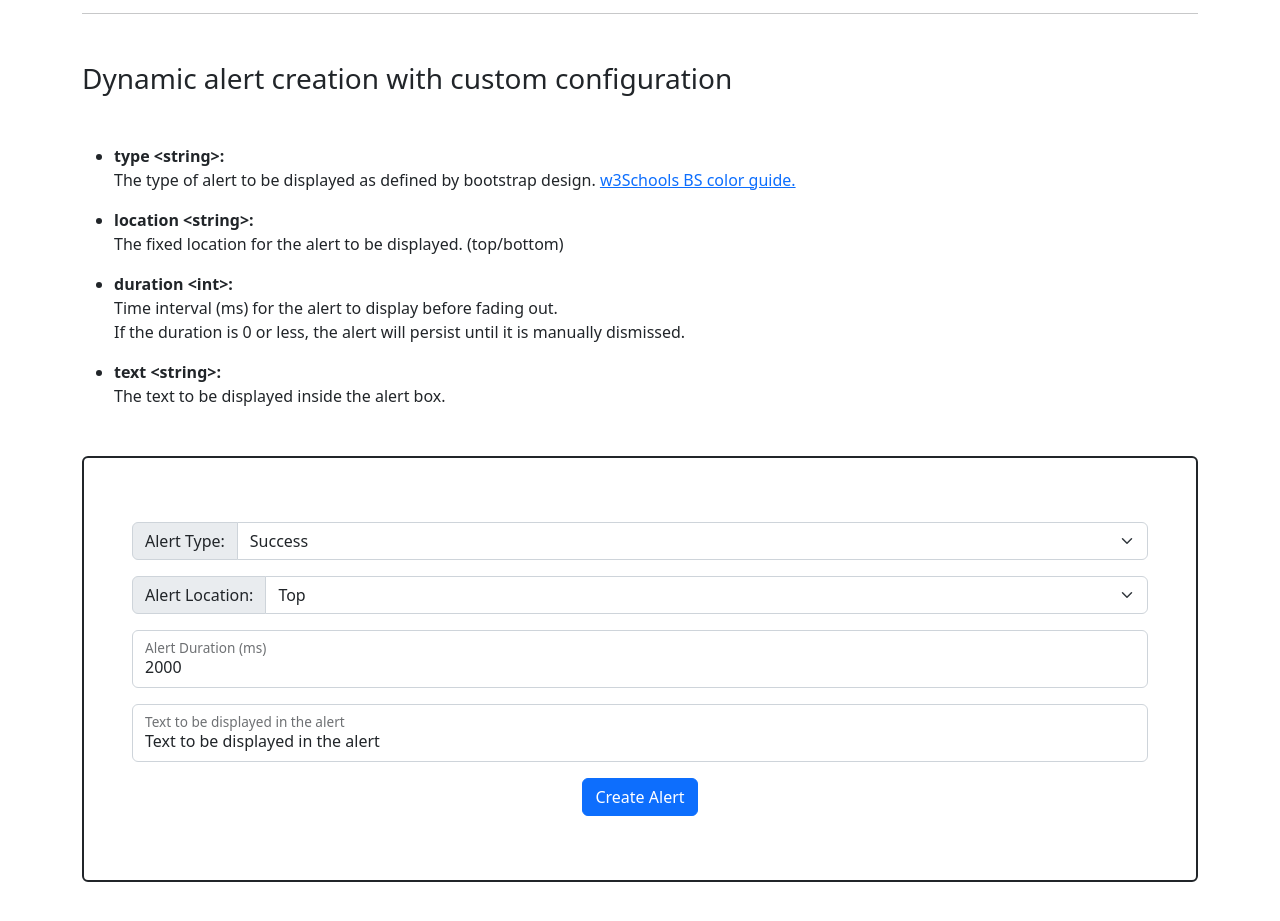
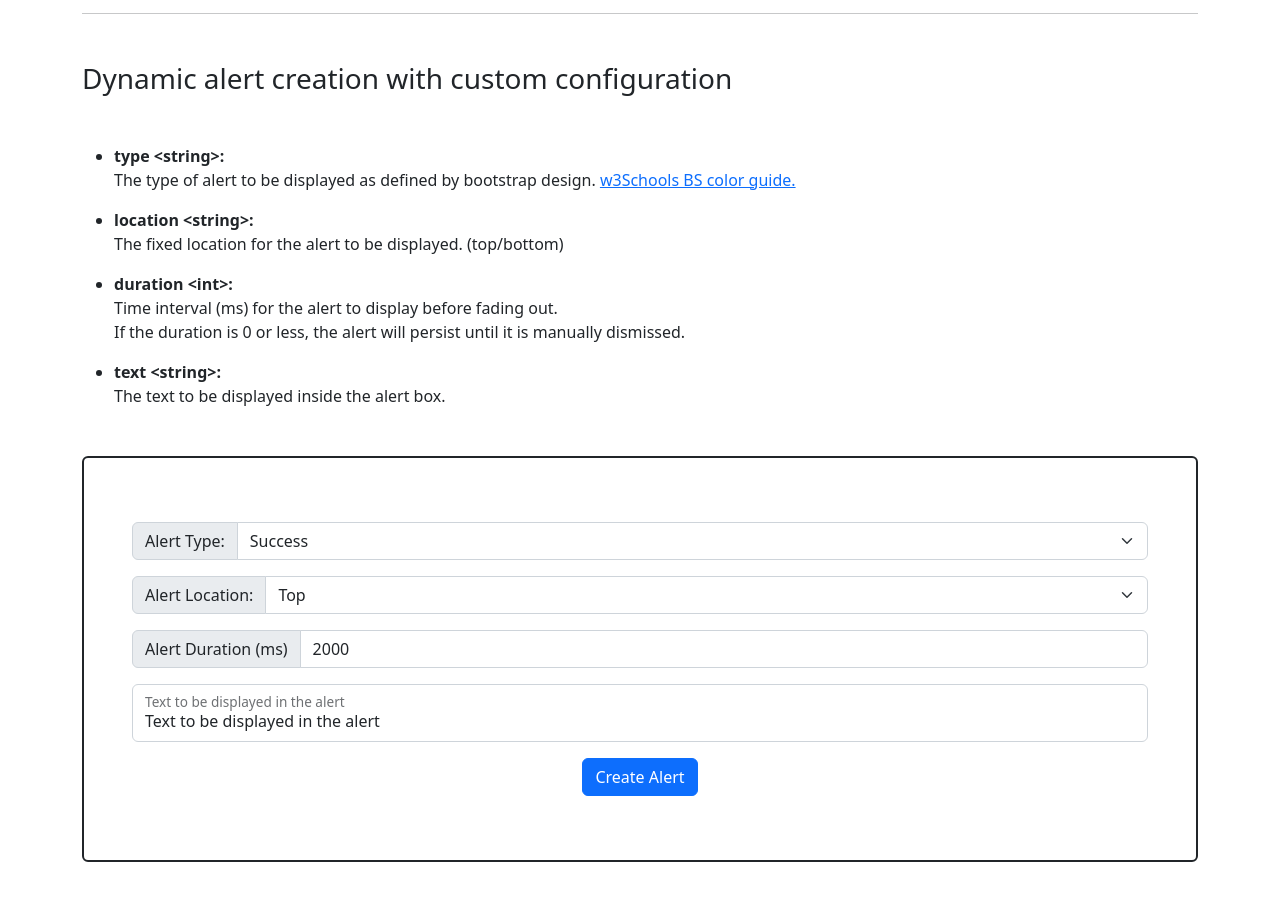
Before and after one commit to ryannitz/ryannitz.github.io, a plain HTML site: page create_alert.html in a window 1280 px wide. Shown: the part 147-1068 px from the top of the page. Drawn offline with nearby package versions, Linux system fonts and the light colour scheme.

Commit message:
Add more consistency to the create_alert html form

```diff
--- a/create_alert.html
+++ b/create_alert.html
@@ -58,9 +58,9 @@
                             <option v-for="(value, key) in alertLocation" :value="value">{{value}}</option>
                         </select>
                     </div>
-                    <div class="form-floating mt-3 mb-3">
+                    <div class="input-group mt-3 mb-3">
+                        <span class="input-group-text">Alert Duration (ms)</span>
                         <input type="number" class="form-control" id="alertDuration" placeholder="2000" name="alertDuration" value="2000">
-                        <label for="alertDuration">Alert Duration (ms)</label>
                     </div>
                     <div class="form-floating mt-3 mb-3">
                         <input type="text" class="form-control" id="alertText" placeholder="Text to be displayed in the alert" name="alertText" value="Text to be displayed in the alert">
```
